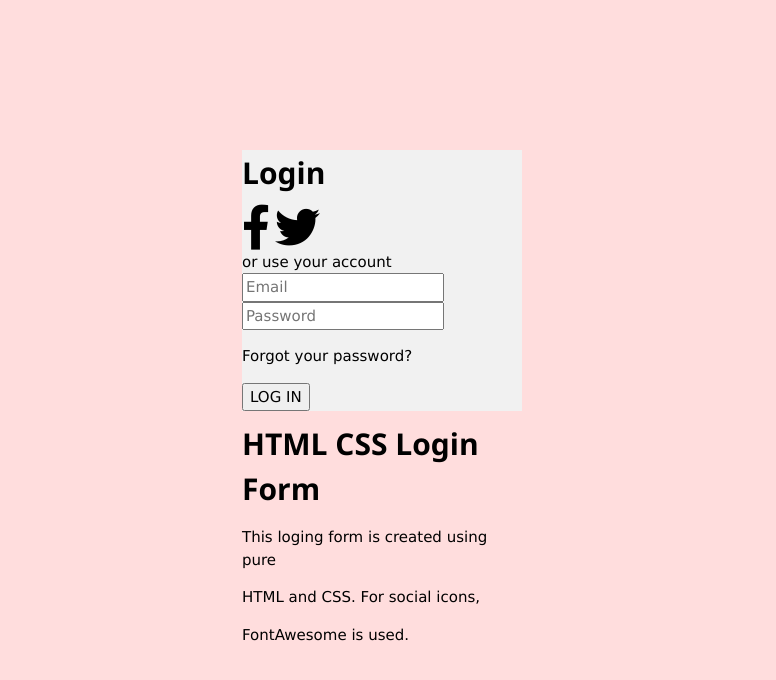
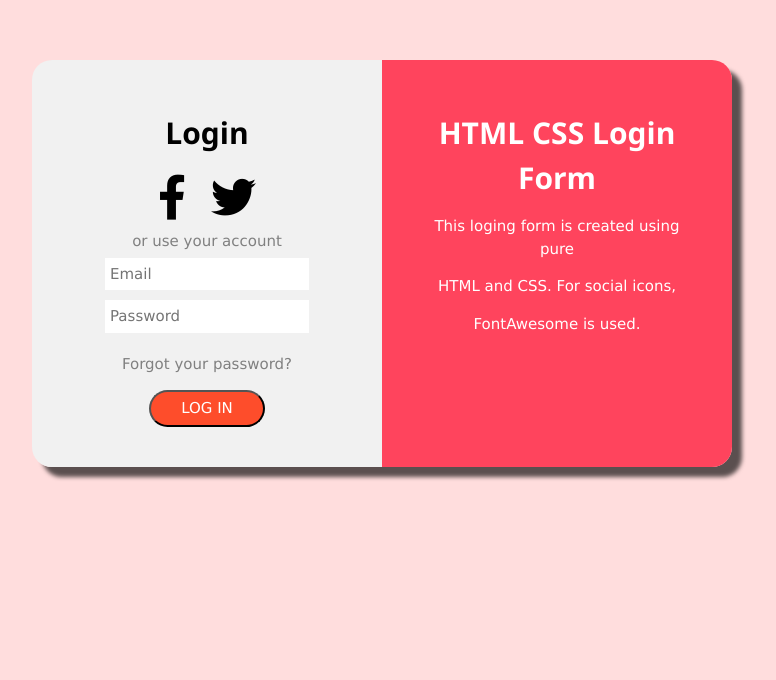
Before and after one commit to Emilioj17/LoginRojo_ValidandoDatosenJS, a plain HTML site: page index.html in a window 1280 px wide. Shown: the part 120-800 px from the top of the page, without its empty margins (258-1034 px from the left). Drawn offline with nearby package versions, Linux system fonts and the light colour scheme.

Commit message:
Update style.css

```diff
--- a/style.css
+++ b/style.css
@@ -4,8 +4,59 @@ body{
 }
 
 .principal{
-    margin: 100px auto;
-    width: 600px;
+    margin: 180px auto;
+    width: 700px;
     border-radius: 20px;
-    padding: 20vh;
+    display: grid;
+    grid-template-columns: 1fr 1fr;
+    grid-template-rows: auto;
+    grid-template-areas: "izquierda derecha";
+    box-shadow: 10px 10px 4px #000000a4;
 }
+
+.izquierda{
+    grid-area: izquierda;
+    border-top-left-radius: 20px;
+    border-bottom-left-radius: 20px;
+    text-align: center;
+    padding: 40px;
+}
+
+.fa-facebook-f{
+    padding: 10px;
+}
+
+.fa-twitter{
+    padding: 10px;
+}
+
+.derecha{
+    grid-area: derecha;
+    border-right: 20px;
+    border-top-right-radius: 20px;
+    border-bottom-right-radius: 20px;
+    text-align: center;
+    color: white;
+    padding: 40px;
+    background-color: #ff445d;
+}
+
+button{
+    border-radius: 20px;
+    padding: 5px;
+    padding-left: 30px;
+    padding-right: 30px;
+    background-color: #fe4d2b;
+    box-shadow: none;
+    color:white;
+}
+
+input{
+    padding:5px;
+    margin: 5px;
+    border-style: none;
+}
+
+.p{
+    color:grey;
+}
```
